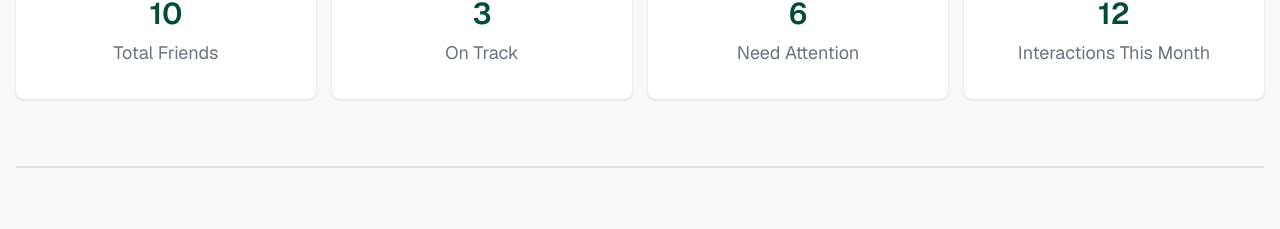
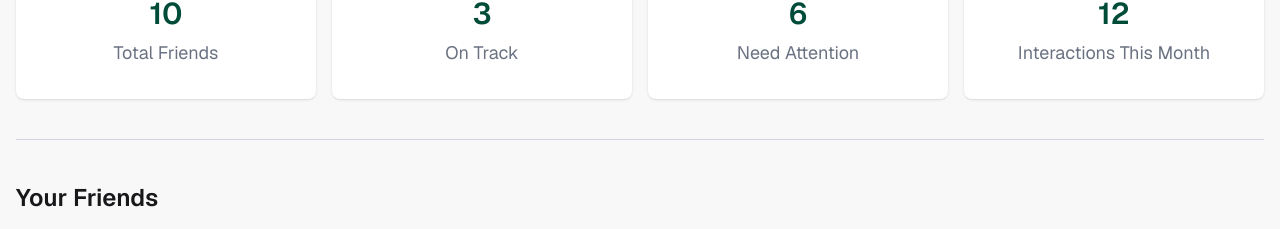
Before and after one commit to raselranar/B13-A7, a Next.js app: page / in a window 1280 px wide. Shown: the part 414-643 px from the top of the page. Built offline with nearby package versions, Linux system fonts and the light colour scheme.

Commit message:
fix footer ui and Friends Section (Home Page) loading

```diff
--- a/src/app/FriendsSection.jsx
+++ b/src/app/FriendsSection.jsx
@@ -2,7 +2,6 @@ import FriendsCards from "@/components/UI/FriendsCards";
 const FriendsSection = () => {
   return (
     <section className="mb-8">
-      <h2 className="text-2xl/normal font-semibold mb-8">Your Friends</h2>
       {/* all cards */}
       <FriendsCards />
     </section>
--- a/src/app/page.js
+++ b/src/app/page.js
@@ -5,7 +5,7 @@ export default function Home() {
   return (
     <>
       <Banner />
-      <div className="divider my-15"></div>
+      <hr className="my-10 bg-gray-300 border-none h-px" />
       <FriendsSection />
     </>
   );
--- a/src/components/UI/FriendsCards.jsx
+++ b/src/components/UI/FriendsCards.jsx
@@ -50,11 +50,14 @@ const FriendsCards = () => {
   if (loading) return <Loading />;
 
   return (
-    <div className="grid grid-cols-1 sm:grid-cols-2 lg:grid-cols-3 xl:grid-cols-4 gap-4">
-      {friendsData.map((friend) => (
-        <Card key={friend.id} friend={friend} />
-      ))}
-    </div>
+    <>
+      <h2 className="text-2xl/normal font-semibold mb-8">Your Friends</h2>
+      <div className="grid grid-cols-1 sm:grid-cols-2 lg:grid-cols-3 xl:grid-cols-4 gap-4">
+        {friendsData.map((friend) => (
+          <Card key={friend.id} friend={friend} />
+        ))}
+      </div>
+    </>
   );
 };
 export default FriendsCards;
--- a/src/components/layout/Footer.jsx
+++ b/src/components/layout/Footer.jsx
@@ -31,7 +31,7 @@ const Footer = () => {
         </div>
         <div className="divider before:bg-gray-50/20 after:bg-gray-50/20 before:h-px after:h-px"></div>
         {/* copy right */}
-        <div className="text-gray-400 flex flex-wrap justify-between gap-4">
+        <div className="text-gray-400  flex flex-wrap justify-center sm:justify-between gap-4">
           <p>© 2026 KeenKeeper. All rights reserved.</p>
           <ul className="flex gap-3 flex-wrap">
             <li>Privacy Policy</li>
```
